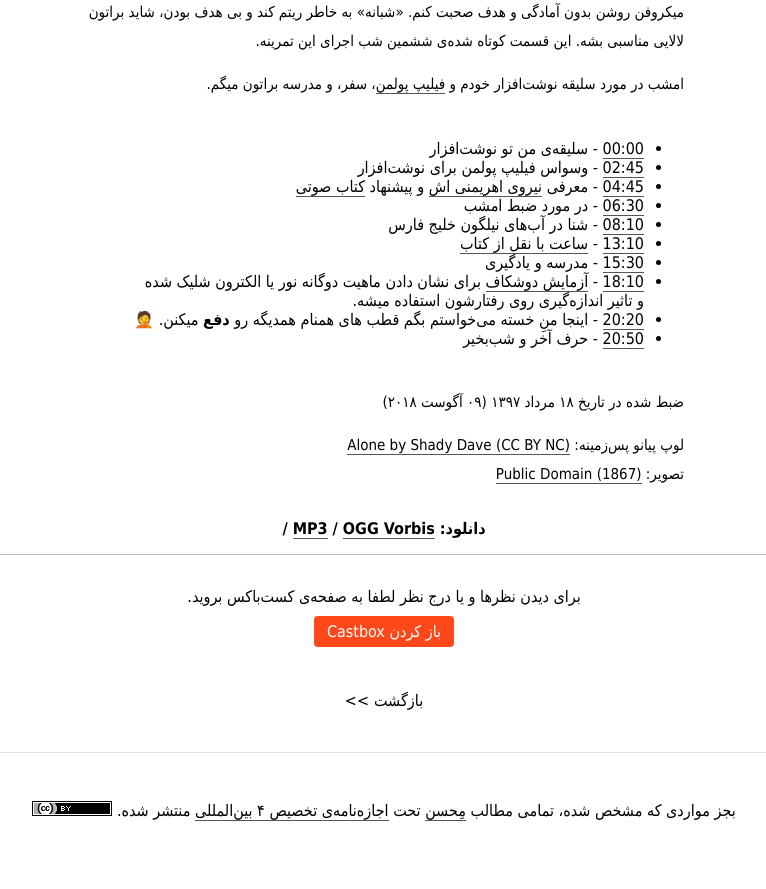
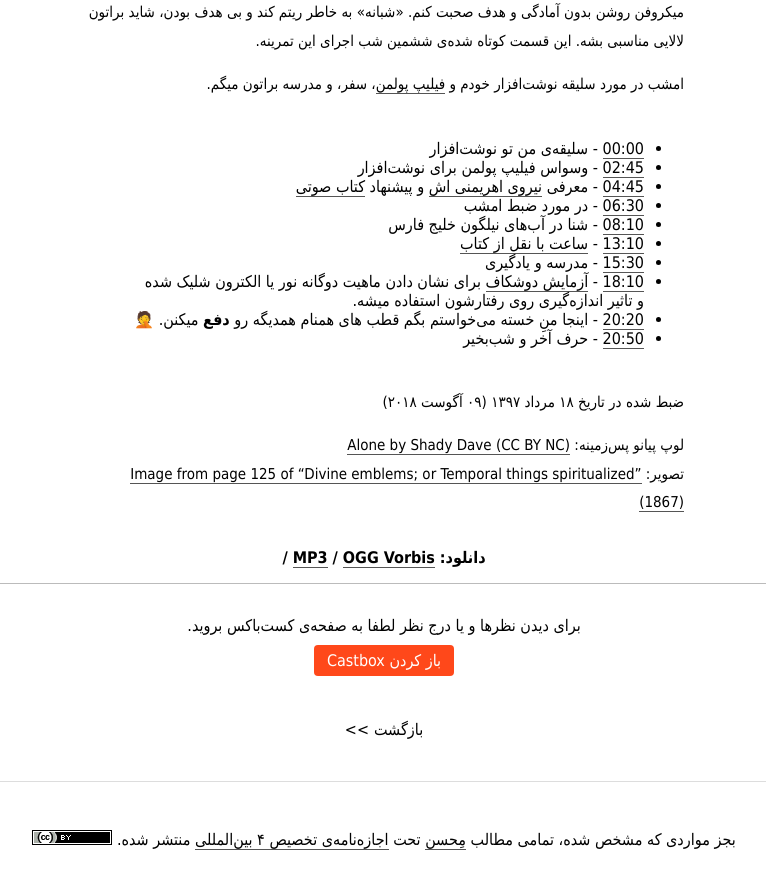
Before and after one commit to mohsend/mehsen.ir, a Jekyll site: the page built from _posts/2018-08-09-shabane-001.md, in a window 1280 px wide and 900 px high, scrolled down 1009 px. Shown: the top 889 px of the window, without its empty margins (256-1022 px from the left). Built offline with Jekyll 4.4.1, drawn with Linux system fonts in a browser that asks for light colours; some web fonts are replaced.

Commit message:
UPDATE podcast artwork

```diff
--- a/_posts/2018-08-09-shabane-001.md
+++ b/_posts/2018-08-09-shabane-001.md
@@ -43,4 +43,4 @@
 
 
 لوپ پیانو پس‌زمینه: [Alone by Shady Dave (CC BY NC)](https://freesound.org/people/ShadyDave/sounds/277447/)
-تصویر: [Public Domain (1867)](https://www.flickr.com/photos/internetarchivebookimages/14767982673/)
+تصویر: [Image from page 125 of "Divine emblems; or Temporal things spiritualized" (1867)](https://www.flickr.com/photos/internetarchivebookimages/14767982673/)
```
Also changed, not shown: public/posts/2018-08-09-shabane-001.jpg.
